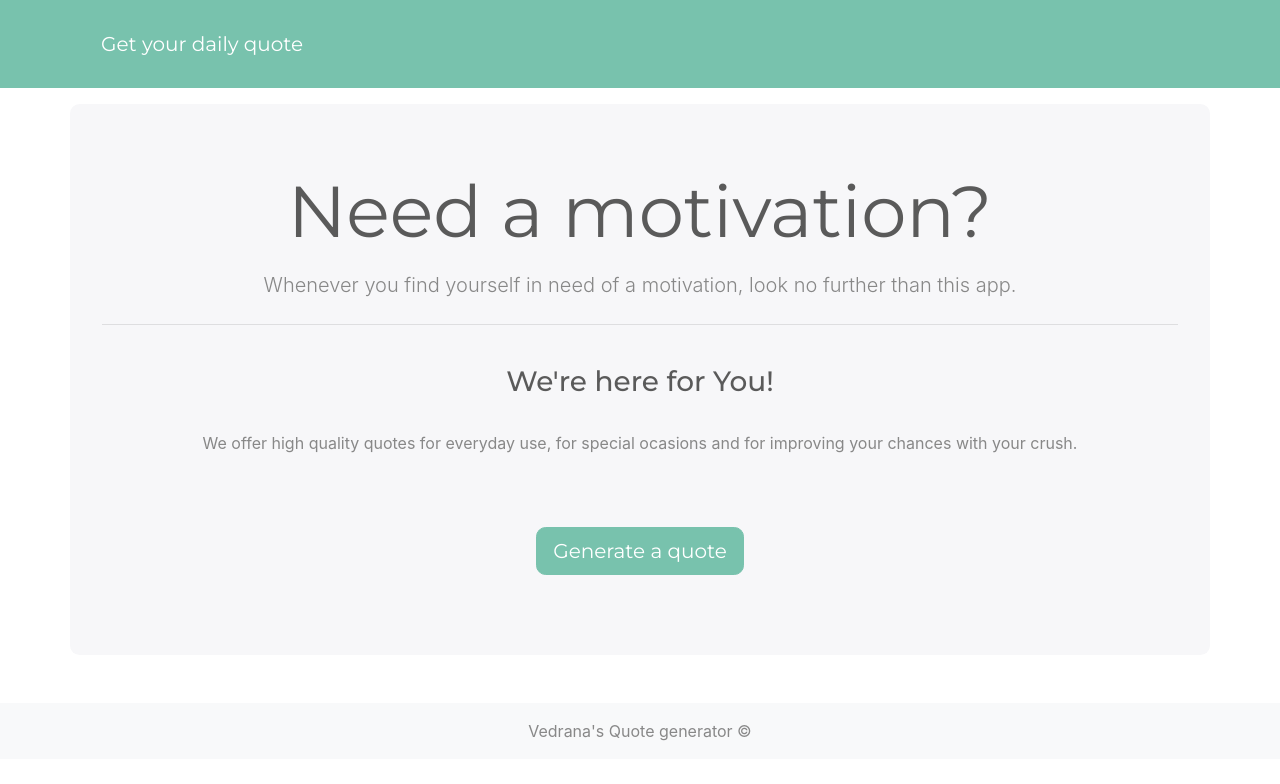
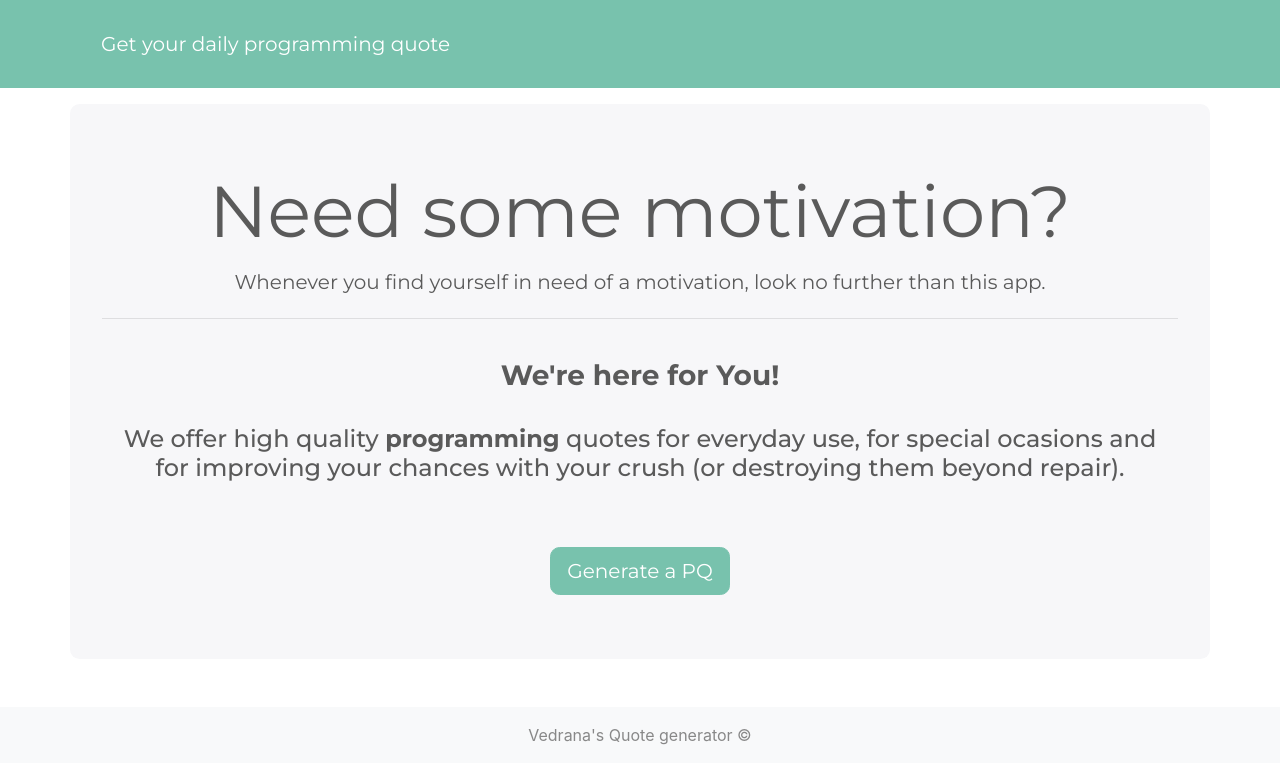
Before and after one commit to VedranaR/Quote-generator, a plain HTML site: page index.html in a window 1280 px wide. Drawn offline with nearby package versions, Linux system fonts and the light colour scheme; a script that the page names is missing.

Commit message:
increased text size & centered text

```diff
--- a/index.html
+++ b/index.html
@@ -23,30 +23,34 @@
   <body>
     <nav class="navbar navbar-dark bg-primary mb-3">
       <div class="container">
-        <a href="#" class="navbar-brand m-3">Get your daily quote</a>
+        <a href="#" class="navbar-brand m-3"
+          >Get your daily programming quote</a
+        >
       </div>
     </nav>
 
     <div class="jumbotron container">
-      <h1 class="display-3 text-center">Need a motivation?</h1>
-      <p class="mt-3 lead text-center">
+      <h1 class="display-3 text-center">Need some motivation?</h1>
+      <h5 class="mt-3 lead text-center">
         Whenever you find yourself in need of a motivation, look no further than
         this app.
-      </p>
+      </h5>
       <hr class="my-4" />
-      <h3 class="mt-3 p-3 text-center">We're here for You!</h3>
-      <p class="mt-2 p-2 text-center">
-        We offer high quality quotes for everyday use, for special ocasions and
-        for improving your chances with your crush.
-      </p>
+      <h3 class="mt-3 p-3 text-center font-weight-bold">We're here for You!</h3>
+      <h4 class="mt-2 p-2 text-center">
+        We offer high quality
+        <span class="font-weight-bold">programming</span> quotes for everyday
+        use, for special ocasions and for improving your chances with your crush
+        (or destroying them beyond repair).
+      </h4>
       <br />
       <div id="quote"></div>
       <br />
-      <p class="lead text-center">
+      <div class="lead text-center">
         <a class="btn btn-primary btn-lg" href="#" role="button"
-          >Generate a quote</a
+          >Generate a PQ</a
         >
-      </p>
+      </div>
     </div>
 
     <footer class="mt-5 p-3 text-center bg-light">
```
